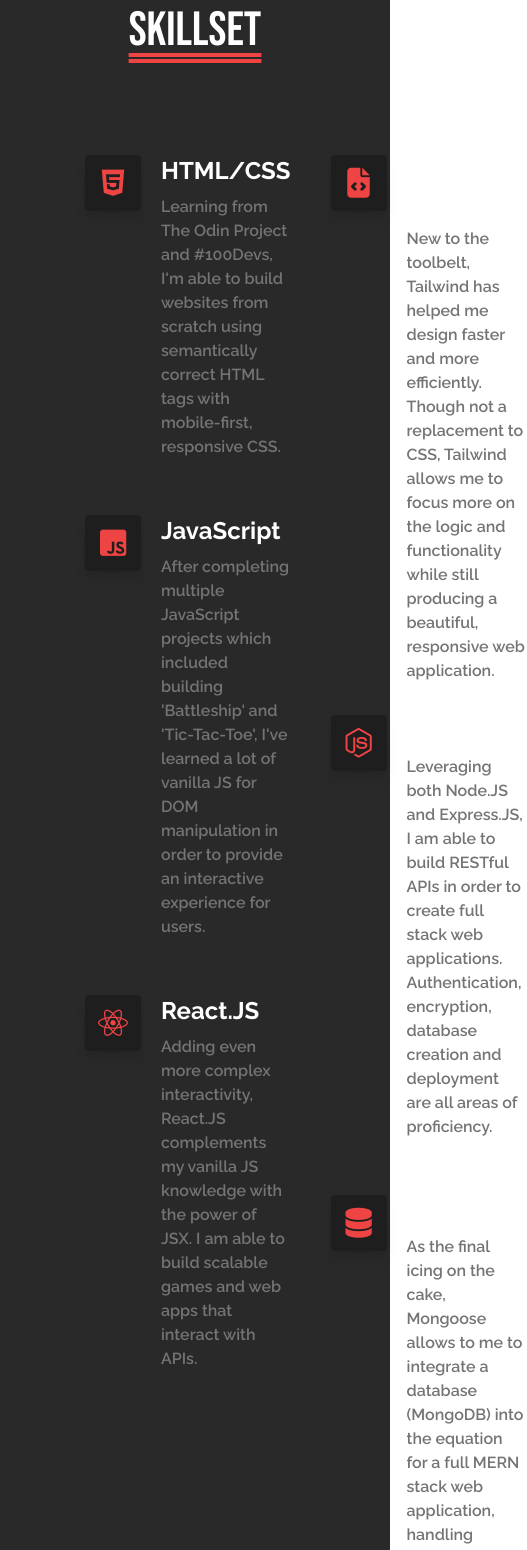
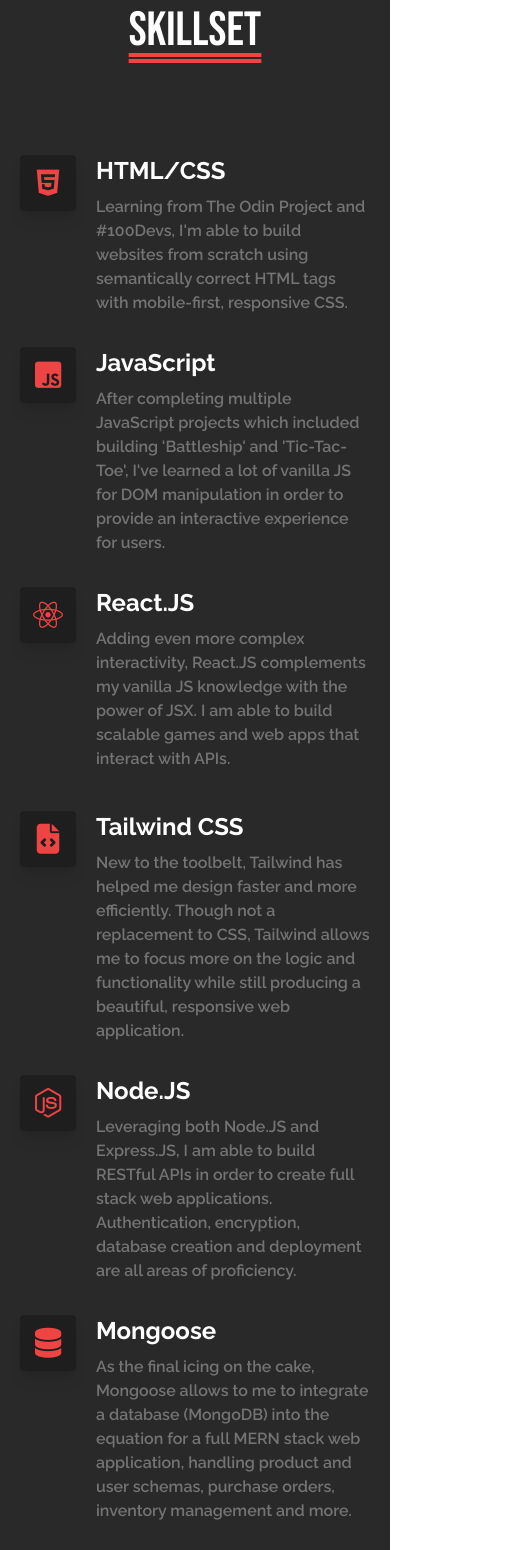
Before and after one commit to MalcolmSmalls/Portfolio, a React (Vite) app in the folder frontend/: page / in a window 390 px wide. Shown: the part 1820-3370 px from the top of the page, 527 px wide, since content can reach past the window. Built offline with nearby package versions, Linux system fonts and the light colour scheme.

Commit message:
Add responsiveness to skillset

```diff
--- a/frontend/src/Components/Skillset.jsx
+++ b/frontend/src/Components/Skillset.jsx
@@ -7,15 +7,15 @@ export default function Skillset() {
       <h2 className='text-white font-BebasNeue text-5xl text-center underline underline-offset-8 decoration-red-500 decoration-double py-20'>
         Skillset
       </h2>
-      <div className='container font-Raleway flex p-5 mx-auto w-2/3 gap-10'>
+      <div className='container font-Raleway flex p-5 mx-auto lg:w-2/3 w-full gap-10 lg:flex-row flex-col'>
         <div className='container flex flex-col'>
-          <div className='container flex gap-5'>
-            <div className='bg-[#1e1e1e] rounded h-14 w-14 flex justify-center items-center shadow-lg flex-none'>
+          <div className='container flex  gap-5'>
+            <div className='bg-[#1e1e1e] rounded h-14 w-14 flex justify-center items-center shadow-lg flex-none '>
               <i className='fab fa-html5 text-red-500 text-3xl'></i>
             </div>
             <div className='container flex flex-col'>
               <h3 className='text-white font-bold text-2xl pb-2'>HTML/CSS</h3>
-              <p className='text-[#747474] font-semibold pb-14'>
+              <p className='text-[#747474] font-semibold lg:pb-14 pb-8'>
                 Learning from The Odin Project and #100Devs, I'm able to build
                 websites from scratch using semantically correct HTML tags with
                 mobile-first, responsive CSS.
@@ -29,7 +29,7 @@ export default function Skillset() {
             </div>
             <div className='container flex flex-col'>
               <h3 className='text-white font-bold text-2xl pb-2'>JavaScript</h3>
-              <p className='text-[#747474] font-semibold pb-14'>
+              <p className='text-[#747474] font-semibold lg:pb-14 pb-8'>
                 After completing multiple JavaScript projects which included
                 building 'Battleship' and 'Tic-Tac-Toe', I've learned a lot of
                 vanilla JS for DOM manipulation in order to provide an
@@ -44,7 +44,7 @@ export default function Skillset() {
             </div>
             <div className='container flex flex-col'>
               <h3 className='text-white font-bold text-2xl pb-2'>React.JS</h3>
-              <p className='text-[#747474] font-semibold pb-14'>
+              <p className='text-[#747474] font-semibold lg:pb-14'>
                 Adding even more complex interactivity, React.JS complements my
                 vanilla JS knowledge with the power of JSX. I am able to build
                 scalable games and web apps that interact with APIs.
@@ -77,7 +77,7 @@ export default function Skillset() {
             </div>
             <div className='container flex flex-col'>
               <h3 className='text-white font-bold text-2xl pb-2'>Node.JS</h3>
-              <p className='text-[#747474] font-semibold pb-14'>
+              <p className='text-[#747474] font-semibold lg:pb-14 pb-8'>
                 Leveraging both Node.JS and Express.JS, I am able to build
                 RESTful APIs in order to create full stack web applications.
                 Authentication, encryption, database creation and deployment are
```
